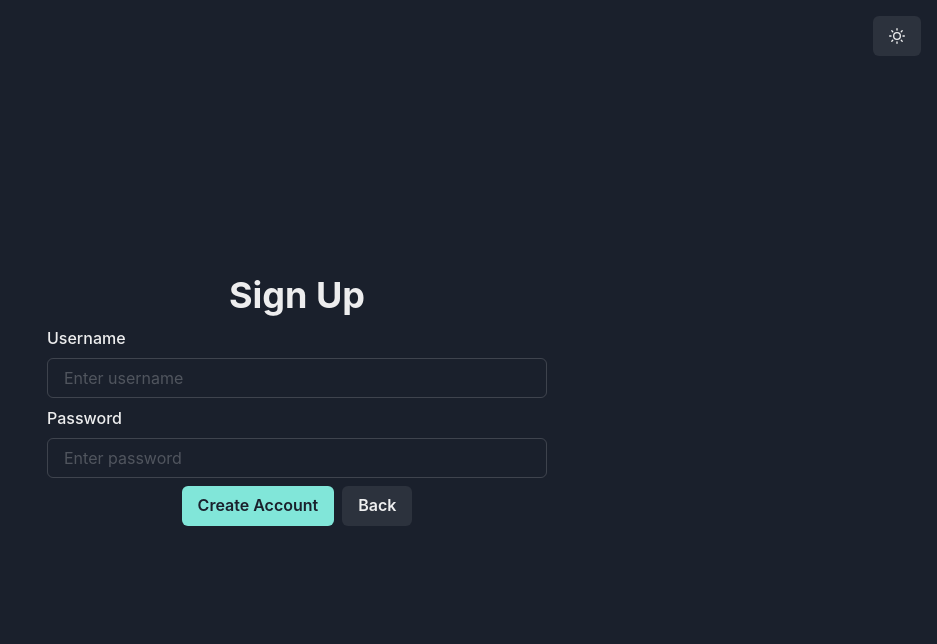
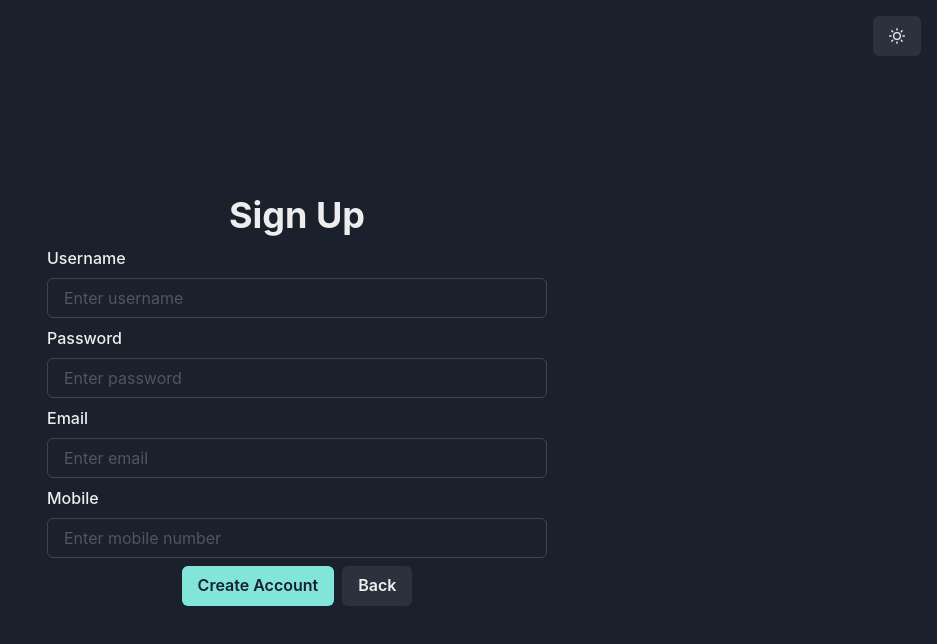
Before and after one commit to FerRomMu/React-ChatApp-Front, a React (Create React App) app: page /register in a window 1280 px wide. Shown: the top 644 px of the page, without its empty margins (343-1280 px from the left). Built offline with nearby package versions, Linux system fonts and the light colour scheme.

Commit message:
Add request to api on login and register.

```diff
--- a/src/components/login/Login.jsx
+++ b/src/components/login/Login.jsx
@@ -19,8 +19,26 @@ const Login = () => {
         .min(6, "Password too short"),
     })}
     onSubmit= {(values, actions) => {
-      alert(JSON.stringify(values, null, 2))
+      const vals = { ...values }
       actions.resetForm()
+      fetch("http://localhost:8081/login/signin", {
+        method: "POST",
+        credentials: "include",
+        headers: {
+          "Content-Type": "application/json",
+        },
+        body: JSON.stringify(vals),
+      })
+      .catch( err => {
+        return
+      })
+      .then( res => {
+        if (!res || !res.ok || res.status > 400){
+          return
+        }
+        console.log(res.json())
+        return res.json()
+      })
     }}>
       <VStack
       as={Form}
--- a/src/components/login/Signup.jsx
+++ b/src/components/login/Signup.jsx
@@ -10,16 +10,42 @@ const Signup = () => {
   const navigate = useNavigate()
   return (
     <Formik
-    initialValues= {{username: "", password: ""}}
+    initialValues= {{username: "", password: "", email: "", mobile: ""}}
     validationSchema= { Yup.object({
       username: Yup.string().required("Username required"),
       password: Yup.string()
         .required("Password required")
         .min(6, "Password too short"),
+      email: Yup.string().required("Email required")
+        .email("Invalid email"),
+      mobile: Yup.number().typeError("Must be a number")
+        .required("Mobile number is required")
+        .integer("Invalid mobile number").positive("Invalid mobile number")
+        .min(1000000000, "Invalid mobile number")
+        .max(10000000000, "Invalid mobile number")
     })}
     onSubmit= {(values, actions) => {
-      alert(JSON.stringify(values, null, 2))
+      const vals = { ...values }
+      console.log(vals)
       actions.resetForm()
+      fetch("http://localhost:8081/login/signup", {
+        method: "POST",
+        credentials: "include",
+        headers: {
+          "Content-Type": "application/json",
+        },
+        body: JSON.stringify(vals),
+      })
+      .catch( err => {
+        return
+      })
+      .then( res => {
+        if (!res || !res.ok || res.status > 400){
+          return
+        }
+        console.log(res.json)
+        return res.json()
+      })
     }}>
       <VStack
       as={Form}
@@ -42,6 +68,18 @@ const Signup = () => {
           autocomplete="off"
           type="password"
         />
+        <TextField
+          label="Email"
+          name="email"
+          placeholder="Enter email"
+          autocomplete="off"
+        />
+        <TextField
+          label="Mobile"
+          name="mobile"
+          placeholder="Enter mobile number"
+          autocomplete="off"
+        />
 
         <ButtonGroup>
           <Button colorScheme="teal" type="submit">Create Account</Button>
```
